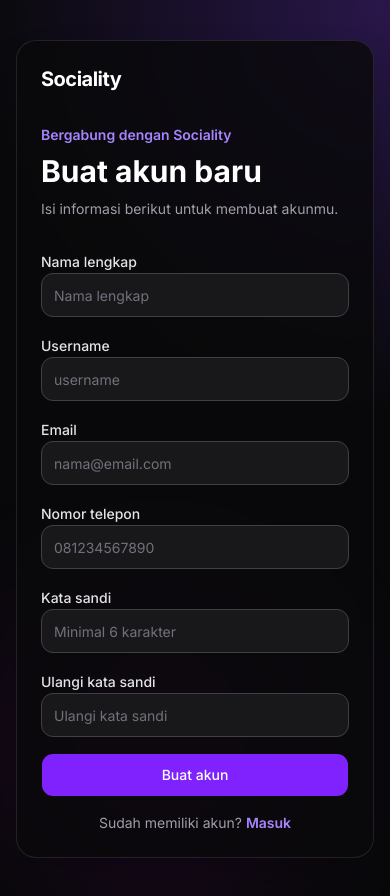
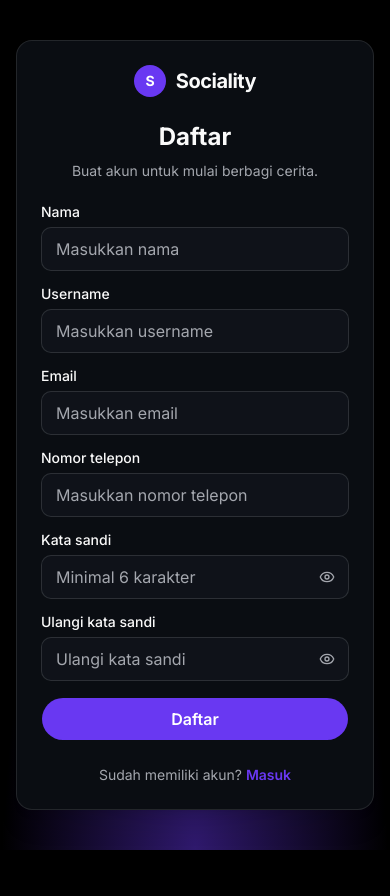
Before and after one commit to thesar1305/sociality-frontend-mvp-thesar1305, a Next.js app: page /register in a window 390 px wide. After the commit the page ends 850 px from the top, so only its background shows below. Built offline with nearby package versions, Linux system fonts and the light colour scheme; no server answers.

Commit message:
feat: restyle login and register per design

```diff
--- a/src/app/login/page.tsx
+++ b/src/app/login/page.tsx
@@ -1,5 +1,4 @@
 import type { Metadata } from 'next';
-import Link from 'next/link';
 
 import { LoginForm } from '@/components/sociality/login-form';
 
@@ -19,54 +18,10 @@ export default async function LoginPage({ searchParams }: LoginPageProps) {
       : '/feed';
 
   return (
-    <main className='relative flex min-h-screen items-center justify-center overflow-hidden bg-zinc-950 px-4 py-10 text-white'>
-      <div className='absolute inset-0 bg-[radial-gradient(circle_at_top_left,_rgba(124,58,237,0.28),_transparent_42%)]' />
-      <div className='absolute bottom-0 right-0 size-80 rounded-full bg-fuchsia-600/10 blur-3xl' />
-
-      <section className='relative z-10 grid w-full max-w-5xl overflow-hidden rounded-3xl border border-white/10 bg-zinc-950/80 shadow-2xl backdrop-blur lg:grid-cols-2'>
-        <div className='hidden min-h-[620px] flex-col justify-between bg-gradient-to-br from-violet-700 via-violet-950 to-zinc-950 p-10 lg:flex'>
-          <Link href='/' className='text-2xl font-bold tracking-tight'>
-            Sociality
-          </Link>
-
-          <div>
-            <p className='text-sm font-medium uppercase tracking-[0.25em] text-violet-200'>
-              Share your story
-            </p>
-            <h1 className='mt-4 max-w-md text-4xl font-bold leading-tight'>
-              Terhubung dan berbagi cerita dengan komunitasmu.
-            </h1>
-            <p className='mt-4 max-w-md text-violet-100/70'>
-              Temukan cerita baru, ikuti teman, dan abadikan setiap momen.
-            </p>
-          </div>
-        </div>
-
-        <div className='flex min-h-[620px] items-center p-6 sm:p-10'>
-          <div className='mx-auto w-full max-w-sm'>
-            <Link
-              href='/'
-              className='mb-10 inline-block text-xl font-bold tracking-tight lg:hidden'
-            >
-              Sociality
-            </Link>
-
-            <p className='text-sm font-semibold text-violet-400'>
-              Selamat datang kembali
-            </p>
-            <h2 className='mt-2 text-3xl font-bold'>Masuk ke Sociality</h2>
-            <p className='mb-8 mt-2 text-sm leading-6 text-zinc-400'>
-              Gunakan email dan kata sandi yang telah terdaftar.
-            </p>
-
-            <LoginForm
-              registrationSuccess={registrationSuccess}
-              redirectTo={redirectTo}
-            />
-          </div>
-        </div>
-      </section>
-    </main>
+    <LoginForm
+      registrationSuccess={registrationSuccess}
+      redirectTo={redirectTo}
+    />
   );
 }
 
--- a/src/app/register/page.tsx
+++ b/src/app/register/page.tsx
@@ -1,5 +1,4 @@
 import type { Metadata } from 'next';
-import Link from 'next/link';
 
 import { RegisterForm } from '@/components/sociality/register-form';
 
@@ -9,51 +8,5 @@ export const metadata: Metadata = {
 };
 
 export default function RegisterPage() {
-  return (
-    <main className='relative flex min-h-screen items-center justify-center overflow-hidden bg-zinc-950 px-4 py-10 text-white'>
-      <div className='absolute inset-0 bg-[radial-gradient(circle_at_top_right,_rgba(124,58,237,0.28),_transparent_42%)]' />
-      <div className='absolute bottom-0 left-0 size-80 rounded-full bg-fuchsia-600/10 blur-3xl' />
-
-      <section className='relative z-10 grid w-full max-w-5xl overflow-hidden rounded-3xl border border-white/10 bg-zinc-950/80 shadow-2xl backdrop-blur lg:grid-cols-[0.85fr_1.15fr]'>
-        <div className='hidden min-h-[720px] flex-col justify-between bg-gradient-to-br from-violet-700 via-violet-950 to-zinc-950 p-10 lg:flex'>
-          <Link href='/' className='text-2xl font-bold tracking-tight'>
-            Sociality
-          </Link>
-
-          <div>
-            <p className='text-sm font-medium uppercase tracking-[0.25em] text-violet-200'>
-              Join the community
-            </p>
-            <h1 className='mt-4 text-4xl font-bold leading-tight'>
-              Mulai bagikan ceritamu hari ini.
-            </h1>
-            <p className='mt-4 text-violet-100/70'>
-              Temukan teman baru dan terhubung melalui setiap momen.
-            </p>
-          </div>
-        </div>
-
-        <div className='flex min-h-[720px] items-center p-6 sm:p-10'>
-          <div className='mx-auto w-full max-w-xl'>
-            <Link
-              href='/'
-              className='mb-8 inline-block text-xl font-bold tracking-tight lg:hidden'
-            >
-              Sociality
-            </Link>
-
-            <p className='text-sm font-semibold text-violet-400'>
-              Bergabung dengan Sociality
-            </p>
-            <h2 className='mt-2 text-3xl font-bold'>Buat akun baru</h2>
-            <p className='mb-7 mt-2 text-sm leading-6 text-zinc-400'>
-              Isi informasi berikut untuk membuat akunmu.
-            </p>
-
-            <RegisterForm />
-          </div>
-        </div>
-      </section>
-    </main>
-  );
+  return <RegisterForm />;
 }
--- /dev/null
+++ b/src/components/sociality/auth-shell.tsx
@@ -0,0 +1,107 @@
+import Link from 'next/link';
+import type { ReactNode } from 'react';
+
+import { Label } from '@/components/ui/label';
+import { cn } from 'cn';
+
+type AuthShellProps = {
+  title: string;
+  description?: string;
+  children: ReactNode;
+  footer?: ReactNode;
+  className?: string;
+};
+
+export function AuthShell({
+  title,
+  description,
+  children,
+  footer,
+  className,
+}: AuthShellProps) {
+  return (
+    <main className='relative flex min-h-screen flex-col items-center justify-center overflow-hidden bg-background px-4 py-10 text-foreground'>
+      <div
+        aria-hidden='true'
+        className='pointer-events-none absolute inset-x-0 bottom-0 h-[55vh] bg-[radial-gradient(ellipse_at_bottom,_rgba(105,56,242,0.45),_transparent_70%)]'
+      />
+
+      <section
+        className={cn(
+          'relative z-10 w-full max-w-[400px] rounded-2xl border border-border bg-card p-6 shadow-xl sm:p-8',
+          className
+        )}
+      >
+        <Link
+          href='/'
+          className='mb-6 flex items-center justify-center gap-2.5 text-xl font-bold tracking-tight'
+        >
+          <span
+            aria-hidden='true'
+            className='flex size-8 items-center justify-center rounded-full bg-primary text-sm font-bold text-primary-foreground'
+          >
+            S
+          </span>
+          Sociality
+        </Link>
+
+        <h1 className='text-center text-2xl font-bold'>{title}</h1>
+        {description ? (
+          <p className='mt-2 text-center text-sm text-muted-foreground'>
+            {description}
+          </p>
+        ) : null}
+
+        <div className='mt-6'>{children}</div>
+
+        {footer ? (
+          <p className='mt-6 text-center text-sm text-muted-foreground'>
+            {footer}
+          </p>
+        ) : null}
+      </section>
+    </main>
+  );
+}
+
+type AuthFieldProps = {
+  id: string;
+  label: string;
+  error?: string;
+  children: ReactNode;
+};
+
+export function AuthField({ id, label, error, children }: AuthFieldProps) {
+  return (
+    <div className='space-y-2'>
+      <Label htmlFor={id}>{label}</Label>
+      {children}
+      {error ? (
+        <p id={`${id}-error`} className='text-sm text-destructive'>
+          {error}
+        </p>
+      ) : null}
+    </div>
+  );
+}
+
+type AuthAlertProps = {
+  variant: 'error' | 'success';
+  children: ReactNode;
+};
+
+export function AuthAlert({ variant, children }: AuthAlertProps) {
+  return (
+    <p
+      role={variant === 'error' ? 'alert' : 'status'}
+      className={cn(
+        'rounded-lg border px-3 py-2 text-sm',
+        variant === 'error'
+          ? 'border-destructive/40 bg-destructive/10 text-destructive'
+          : 'border-emerald-500/40 bg-emerald-500/10 text-emerald-600 dark:text-emerald-300'
+      )}
+    >
+      {children}
+    </p>
+  );
+}
--- a/src/components/sociality/login-form.tsx
+++ b/src/components/sociality/login-form.tsx
@@ -2,12 +2,20 @@
 
 import { zodResolver } from '@hookform/resolvers/zod';
 import { useMutation } from '@tanstack/react-query';
+import axios from 'axios';
 import Link from 'next/link';
 import { useRouter } from 'next/navigation';
 import { useEffect, useState } from 'react';
 import { useForm } from 'react-hook-form';
 
+import {
+  AuthAlert,
+  AuthField,
+  AuthShell,
+} from '@/components/sociality/auth-shell';
+import { PasswordInput } from '@/components/sociality/password-input';
 import { Button } from '@/components/ui/button';
+import { Input } from '@/components/ui/input';
 import { loginUser } from '@/lib/api/auth';
 import { getApiErrorMessage } from '@/lib/api/client';
 import { saveAccessToken } from '@/lib/auth/storage';
@@ -15,9 +23,6 @@ import { saveAccessToken } from '@/lib/auth/storage';
 import { useAppSelector } from '@/lib/store/hooks';
 import { loginSchema, type LoginFormValues } from '@/lib/validation/auth';
 import { extractAccessToken } from '@/types/auth';
-
-const inputClassName =
-  'h-11 w-full rounded-xl border border-zinc-700 bg-zinc-900 px-3 text-sm text-white outline-none transition placeholder:text-zinc-500 focus:border-violet-500 focus:ring-2 focus:ring-violet-500/20';
 
 type LoginFormProps = {
   registrationSuccess?: boolean;
@@ -56,6 +61,11 @@ export function LoginForm({
       window.location.replace(redirectTo);
     },
     onError: (error) => {
+      if (axios.isAxiosError(error) && error.response?.status === 401) {
+        setFormError('Email atau kata sandi salah.');
+        return;
+      }
+
       setFormError(getApiErrorMessage(error));
     },
   });
@@ -72,87 +82,64 @@ export function LoginForm({
   });
 
   return (
-    <form className='space-y-5' onSubmit={onSubmit} noValidate>
+    <AuthShell
+      title='Selamat Datang Kembali!'
+      description='Masuk untuk melihat cerita terbaru.'
+      footer={
+        <>
+          Belum memiliki akun?{' '}
+          <Link
+            href='/register'
+            className='font-semibold text-primary hover:underline'
+          >
+            Daftar
+          </Link>
+        </>
+      }
+    >
+      <form className='space-y-4' onSubmit={onSubmit} noValidate>
         {registrationSuccess ? (
-        <p
-          role='status'
-          className='rounded-xl border border-emerald-500/40 bg-emerald-500/10 px-3 py-2 text-sm text-emerald-300'
-        >
+          <AuthAlert variant='success'>
             Akun berhasil dibuat. Silakan masuk.
-        </p>
+          </AuthAlert>
         ) : null}
-      {formError ? (
-        <p
-          role='alert'
-          className='rounded-xl border border-red-500/40 bg-red-500/10 px-3 py-2 text-sm text-red-300'
-        >
-          {formError}
-        </p>
-      ) : null}
+        {formError ? <AuthAlert variant='error'>{formError}</AuthAlert> : null}
 
-      <div className='space-y-2'>
-        <label htmlFor='email' className='text-sm font-medium text-zinc-200'>
-          Email
-        </label>
-
-        <input
+        <AuthField id='email' label='Email' error={errors.email?.message}>
+          <Input
             id='email'
             type='email'
             autoComplete='email'
-          placeholder='nama@email.com'
+            placeholder='Masukkan email'
             aria-invalid={Boolean(errors.email)}
             aria-describedby={errors.email ? 'email-error' : undefined}
-          className={inputClassName}
             {...register('email')}
           />
+        </AuthField>
 
-        {errors.email ? (
-          <p id='email-error' className='text-sm text-red-400'>
-            {errors.email.message}
-          </p>
-        ) : null}
-      </div>
-
-      <div className='space-y-2'>
-        <label htmlFor='password' className='text-sm font-medium text-zinc-200'>
-          Kata sandi
-        </label>
-
-        <input
+        <AuthField
           id='password'
-          type='password'
+          label='Kata sandi'
+          error={errors.password?.message}
+        >
+          <PasswordInput
+            id='password'
             autoComplete='current-password'
-          placeholder='Minimal 6 karakter'
+            placeholder='Masukkan kata sandi'
             aria-invalid={Boolean(errors.password)}
             aria-describedby={errors.password ? 'password-error' : undefined}
-          className={inputClassName}
             {...register('password')}
           />
-
-        {errors.password ? (
-          <p id='password-error' className='text-sm text-red-400'>
-            {errors.password.message}
-          </p>
-        ) : null}
-      </div>
+        </AuthField>
 
         <Button
           type='submit'
           disabled={loginMutation.isPending}
-        className='h-11 w-full rounded-xl bg-violet-600 text-white hover:bg-violet-500'
+          className='h-11 w-full rounded-full text-base font-semibold'
         >
           {loginMutation.isPending ? 'Memproses...' : 'Masuk'}
         </Button>
-
-      <p className='text-center text-sm text-zinc-400'>
-        Belum memiliki akun?{' '}
-        <Link
-          href='/register'
-          className='font-semibold text-violet-400 hover:text-violet-300'
-        >
-          Daftar
-        </Link>
-      </p>
       </form>
+    </AuthShell>
   );
 }
--- /dev/null
+++ b/src/components/sociality/password-input.tsx
@@ -0,0 +1,36 @@
+'use client';
+
+import { Eye, EyeOff } from 'lucide-react';
+import { useState, type ComponentProps } from 'react';
+
+import { Input } from '@/components/ui/input';
+import { cn } from 'cn';
+
+type PasswordInputProps = Omit<ComponentProps<'input'>, 'type'>;
+
+export function PasswordInput({ className, ...props }: PasswordInputProps) {
+  const [visible, setVisible] = useState(false);
+
+  return (
+    <div className='relative'>
+      <Input
+        {...props}
+        type={visible ? 'text' : 'password'}
+        className={cn('pr-11', className)}
+      />
+      <button
+        type='button'
+        onClick={() => setVisible((current) => !current)}
+        aria-label={visible ? 'Sembunyikan kata sandi' : 'Tampilkan kata sandi'}
+        aria-pressed={visible}
+        className='absolute right-1.5 top-1/2 flex size-8 -translate-y-1/2 items-center justify-center rounded-md text-muted-foreground transition-colors hover:text-foreground focus-visible:outline-none focus-visible:ring-3 focus-visible:ring-ring/30'
+      >
+        {visible ? (
+          <EyeOff className='size-4' aria-hidden='true' />
+        ) : (
+          <Eye className='size-4' aria-hidden='true' />
+        )}
+      </button>
+    </div>
+  );
+}
--- a/src/components/sociality/register-form.tsx
+++ b/src/components/sociality/register-form.tsx
@@ -7,16 +7,21 @@ import Link from 'next/link';
 import { useEffect, useState } from 'react';
 import { useForm } from 'react-hook-form';
 
+import {
+  AuthAlert,
+  AuthField,
+  AuthShell,
+} from '@/components/sociality/auth-shell';
+import { PasswordInput } from '@/components/sociality/password-input';
 import { Button } from '@/components/ui/button';
+import { Input } from '@/components/ui/input';
 import { loginUser, registerUser } from '@/lib/api/auth';
+import { getApiErrorMessage } from '@/lib/api/client';
 
 import { registerSchema, type RegisterFormValues } from '@/lib/validation/auth';
 import { useAppSelector } from '@/lib/store/hooks';
 import { saveAccessToken } from '@/lib/auth/storage';
 import { extractAccessToken } from '@/types/auth';
-
-const inputClassName =
-  'h-11 w-full rounded-xl border border-zinc-700 bg-zinc-900 px-3 text-sm text-white outline-none transition placeholder:text-zinc-500 focus:border-violet-500 focus:ring-2 focus:ring-violet-500/20';
 
 export function RegisterForm() {
   const [formError, setFormError] = useState<string | null>(null);
@@ -27,6 +32,7 @@ export function RegisterForm() {
       window.location.replace('/');
     }
   }, [isAuthenticated, isHydrated]);
+
   const {
     register,
     handleSubmit,
@@ -58,6 +64,9 @@ export function RegisterForm() {
       saveAccessToken(accessToken);
       window.location.replace('/feed');
     },
+    onError: (error) => {
+      setFormError(getApiErrorMessage(error));
+    },
   });
 
   const onSubmit = handleSubmit((values) => {
@@ -66,155 +75,122 @@ export function RegisterForm() {
   });
 
   return (
-    <form className='space-y-4' onSubmit={onSubmit} noValidate>
-      {formError ? (
-        <p
-          role='alert'
-          className='rounded-xl border border-red-500/40 bg-red-500/10 px-3 py-2 text-sm text-red-300'
+    <AuthShell
+      title='Daftar'
+      description='Buat akun untuk mulai berbagi cerita.'
+      footer={
+        <>
+          Sudah memiliki akun?{' '}
+          <Link
+            href='/login'
+            onClick={(event) => {
+              event.preventDefault();
+              window.location.replace('/login');
+            }}
+            className='font-semibold text-primary hover:underline'
+          >
+            Masuk
+          </Link>
+        </>
+      }
+    >
+      <form className='space-y-4' onSubmit={onSubmit} noValidate>
+        {formError ? <AuthAlert variant='error'>{formError}</AuthAlert> : null}
+
+        <AuthField id='name' label='Nama' error={errors.name?.message}>
+          <Input
+            id='name'
+            autoComplete='name'
+            placeholder='Masukkan nama'
+            aria-invalid={Boolean(errors.name)}
+            aria-describedby={errors.name ? 'name-error' : undefined}
+            {...register('name')}
+          />
+        </AuthField>
+
+        <AuthField
+          id='username'
+          label='Username'
+          error={errors.username?.message}
         >
-          {formError}
-        </p>
-      ) : null}
+          <Input
+            id='username'
+            autoComplete='username'
+            placeholder='Masukkan username'
+            aria-invalid={Boolean(errors.username)}
+            aria-describedby={errors.username ? 'username-error' : undefined}
+            {...register('username')}
+          />
+        </AuthField>
 
-      <div className='space-y-2'>
-        <label htmlFor='name' className='text-sm font-medium text-zinc-200'>
-          Nama lengkap
-        </label>
-        <input
-          id='name'
-          autoComplete='name'
-          placeholder='Nama lengkap'
-          aria-invalid={Boolean(errors.name)}
-          className={inputClassName}
-          {...register('name')}
-        />
-        {errors.name ? (
-          <p className='text-sm text-red-400'>{errors.name.message}</p>
-        ) : null}
-      </div>
-
-      <div className='space-y-2'>
-        <label htmlFor='username' className='text-sm font-medium text-zinc-200'>
-          Username
-        </label>
-        <input
-          id='username'
-          autoComplete='username'
-          placeholder='username'
-          aria-invalid={Boolean(errors.username)}
-          className={inputClassName}
-          {...register('username')}
-        />
-        {errors.username ? (
-          <p className='text-sm text-red-400'>{errors.username.message}</p>
-        ) : null}
-      </div>
-
-      <div className='grid gap-4 sm:grid-cols-2'>
-        <div className='space-y-2'>
-          <label htmlFor='email' className='text-sm font-medium text-zinc-200'>
-            Email
-          </label>
-          <input
+        <AuthField id='email' label='Email' error={errors.email?.message}>
+          <Input
             id='email'
             type='email'
             autoComplete='email'
-            placeholder='nama@email.com'
+            placeholder='Masukkan email'
             aria-invalid={Boolean(errors.email)}
-            className={inputClassName}
+            aria-describedby={errors.email ? 'email-error' : undefined}
             {...register('email')}
           />
-          {errors.email ? (
-            <p className='text-sm text-red-400'>{errors.email.message}</p>
-          ) : null}
-        </div>
+        </AuthField>
 
-        <div className='space-y-2'>
-          <label htmlFor='phone' className='text-sm font-medium text-zinc-200'>
-            Nomor telepon
-          </label>
-          <input
+        <AuthField
+          id='phone'
+          label='Nomor telepon'
+          error={errors.phone?.message}
+        >
+          <Input
             id='phone'
             type='tel'
             autoComplete='tel'
-            placeholder='081234567890'
+            placeholder='Masukkan nomor telepon'
             aria-invalid={Boolean(errors.phone)}
-            className={inputClassName}
+            aria-describedby={errors.phone ? 'phone-error' : undefined}
             {...register('phone')}
           />
-          {errors.phone ? (
-            <p className='text-sm text-red-400'>{errors.phone.message}</p>
-          ) : null}
-        </div>
-      </div>
+        </AuthField>
 
-      <div className='grid gap-4 sm:grid-cols-2'>
-        <div className='space-y-2'>
-          <label
-            htmlFor='password'
-            className='text-sm font-medium text-zinc-200'
-          >
-            Kata sandi
-          </label>
-          <input
+        <AuthField
+          id='password'
+          label='Kata sandi'
+          error={errors.password?.message}
+        >
+          <PasswordInput
             id='password'
-            type='password'
             autoComplete='new-password'
             placeholder='Minimal 6 karakter'
             aria-invalid={Boolean(errors.password)}
-            className={inputClassName}
+            aria-describedby={errors.password ? 'password-error' : undefined}
             {...register('password')}
           />
-          {errors.password ? (
-            <p className='text-sm text-red-400'>{errors.password.message}</p>
-          ) : null}
-        </div>
+        </AuthField>
 
-        <div className='space-y-2'>
-          <label
-            htmlFor='confirmPassword'
-            className='text-sm font-medium text-zinc-200'
-          >
-            Ulangi kata sandi
-          </label>
-          <input
+        <AuthField
+          id='confirmPassword'
+          label='Ulangi kata sandi'
+          error={errors.confirmPassword?.message}
+        >
+          <PasswordInput
             id='confirmPassword'
-            type='password'
             autoComplete='new-password'
             placeholder='Ulangi kata sandi'
             aria-invalid={Boolean(errors.confirmPassword)}
-            className={inputClassName}
+            aria-describedby={
+              errors.confirmPassword ? 'confirmPassword-error' : undefined
+            }
             {...register('confirmPassword')}
           />
-          {errors.confirmPassword ? (
-            <p className='text-sm text-red-400'>
-              {errors.confirmPassword.message}
-            </p>
-          ) : null}
-        </div>
-      </div>
+        </AuthField>
 
-      <Button
-        type='submit'
-        disabled={registerMutation.isPending}
-        className='h-11 w-full rounded-xl bg-violet-600 text-white hover:bg-violet-500'
-      >
-        {registerMutation.isPending ? 'Mendaftarkan...' : 'Buat akun'}
-      </Button>
-
-      <p className='text-center text-sm text-zinc-400'>
-        Sudah memiliki akun?{' '}
-        <Link
-          href='/login'
-          onClick={(event) => {
-            event.preventDefault();
-            window.location.replace('/login');
-          }}
-          className='font-semibold text-violet-400 hover:text-violet-300'
+        <Button
+          type='submit'
+          disabled={registerMutation.isPending}
+          className='h-11 w-full rounded-full text-base font-semibold'
         >
-          Masuk
-        </Link>
-      </p>
-    </form>
+          {registerMutation.isPending ? 'Mendaftarkan...' : 'Daftar'}
+        </Button>
+      </form>
+    </AuthShell>
   );
 }
--- a/src/lib/api/client.ts
+++ b/src/lib/api/client.ts
@@ -23,7 +23,19 @@ apiClient.interceptors.request.use((config) => {
 
 export function getApiErrorMessage(error: unknown) {
   if (axios.isAxiosError<ApiErrorResponse>(error)) {
-    const message = error.response?.data?.message;
+    const body = error.response?.data;
+
+    if (Array.isArray(body?.data)) {
+      const details = body.data
+        .map((item) => item?.msg)
+        .filter((msg): msg is string => typeof msg === 'string' && msg !== '');
+
+      if (details.length > 0) {
+        return details.join(', ');
+      }
+    }
+
+    const message = body?.message;
 
     if (Array.isArray(message)) {
       return message.join(', ');
--- a/src/types/api.ts
+++ b/src/types/api.ts
@@ -1,5 +1,6 @@
 export type ApiErrorResponse = {
   message?: string | string[];
   error?: string;
+  data?: { msg?: string; path?: string }[] | null;
   statusCode?: number;
 };
```
Lines whose indentation alone changed are shown as unchanged.
